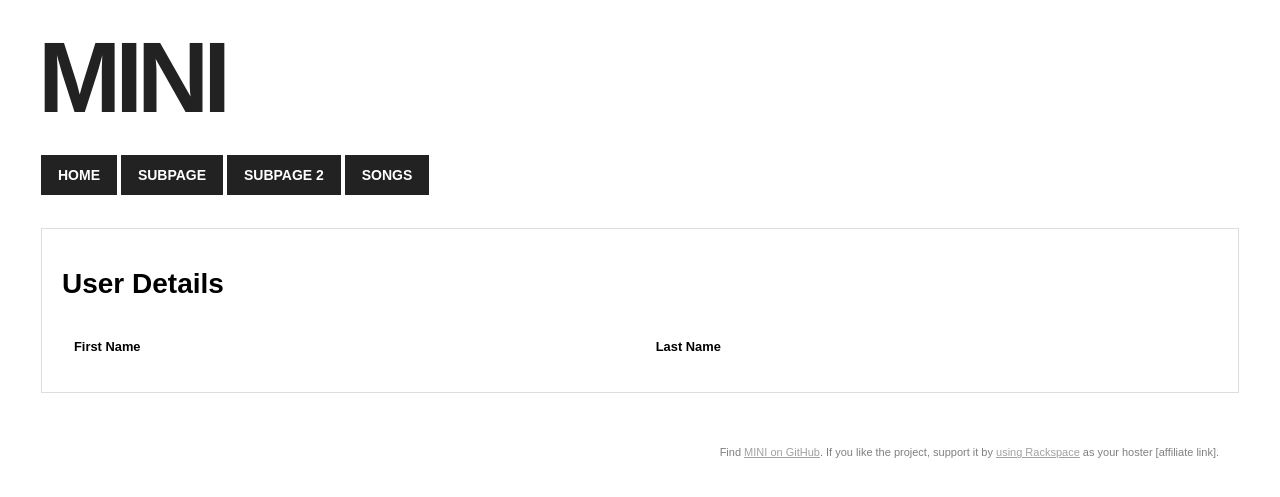
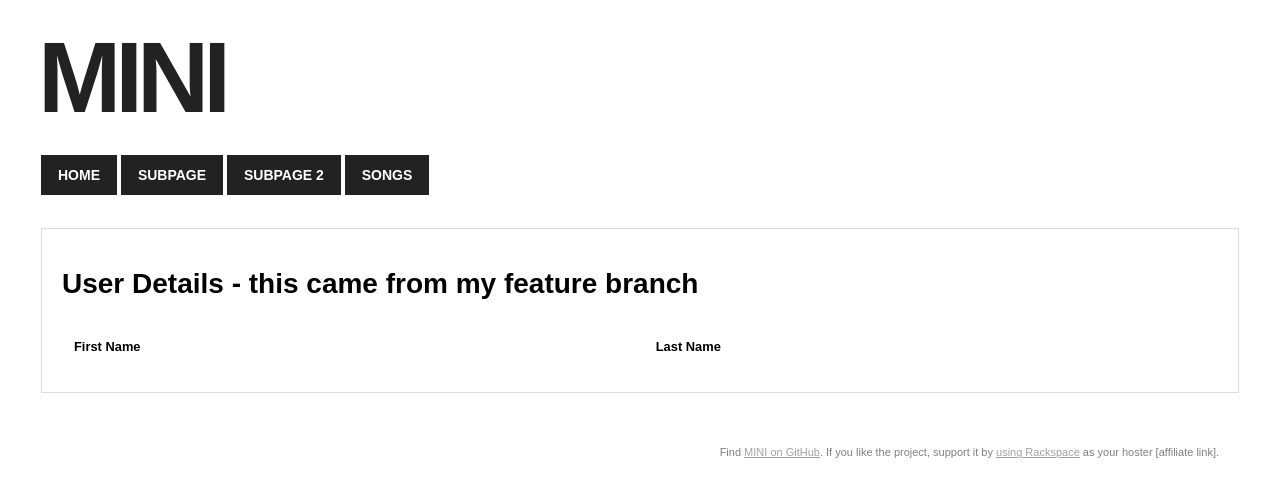
Before and after one commit to rdiveley/mini, a PHP site: template application/view/users/userDetails.php in a window 1280 px wide. Shown: the top 497 px of the page. Run offline with PHP 8.4, Linux system fonts and the light colour scheme; the template is opened without the code that fills it, so the values that code supplies are empty; some libraries are stand-ins or nearby versions.

Commit message:
added from feature branch

```diff
--- a/application/view/users/userDetails.php
+++ b/application/view/users/userDetails.php
@@ -1,5 +1,5 @@
 <div class="container">
-	<h1>User Details</h1>
+	<h1>User Details - this came from my feature branch</h1>
 
 	<table width="100%" >
 		<tr>
```
